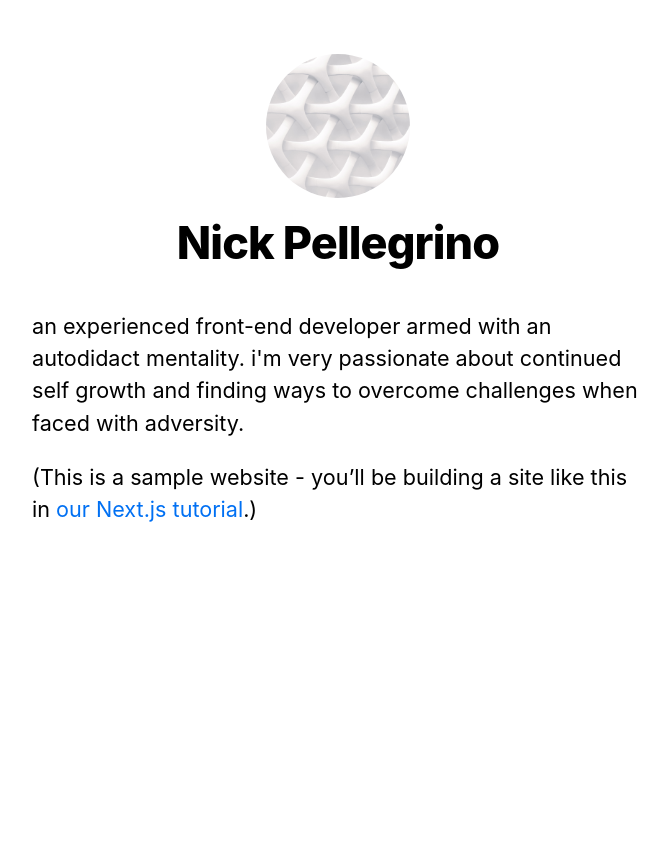
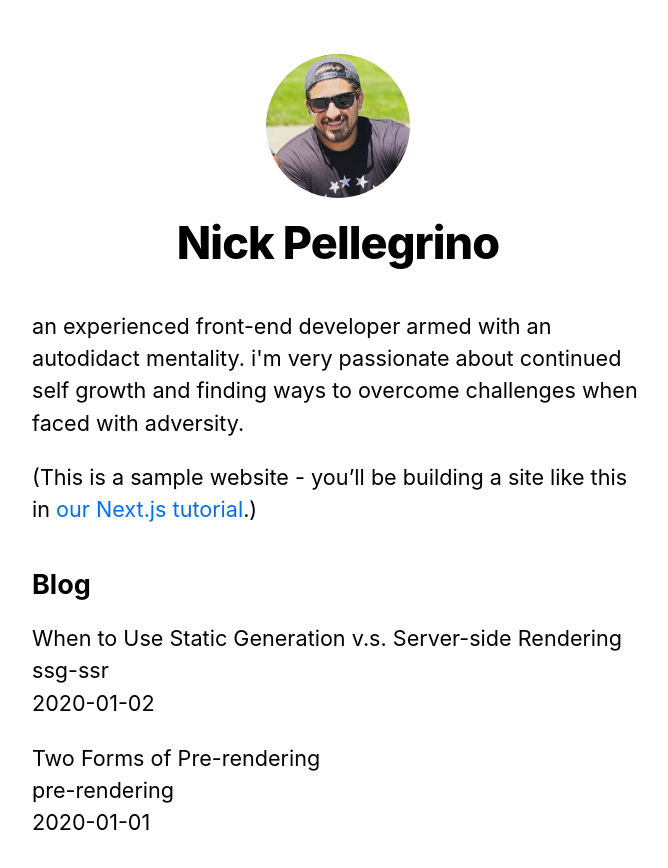
Before and after one commit to nickpellegrino/nextjs-blog, a Next.js app: page / in a window 1280 px wide. Shown: the top 868 px of the page, without its empty margins (302-970 px from the left). Before the commit the page ends 800 px from the top, so only its background shows below. Built offline with nearby package versions, Linux system fonts and the light colour scheme.

Commit message:
update profile img

```diff
--- a/pages/index.js
+++ b/pages/index.js
@@ -1,8 +1,18 @@
 import Head from 'next/head'
 import Layout, { siteTitle } from '../components/layout'
 import utilStyles from '../styles/utils.module.css'
+import { getSortedPostsData } from '../lib/posts'
 
-export default function Home() {
+export async function getStaticProps() {
+  const allPostsData = getSortedPostsData();
+  return {
+    props: {
+      allPostsData,
+    },
+  };
+}
+
+export default function Home({ allPostsData }) {
   return (
     <Layout home>
       <Head>
@@ -15,6 +25,20 @@
           <a href="https://nextjs.org/learn">our Next.js tutorial</a>.)
         </p>
       </section>
+      <section className={`${utilStyles.headingMd} ${utilStyles.padding1px}`}>
+        <h2 className={utilStyles.headingLg}>Blog</h2>
+        <ul className={utilStyles.list}>
+          {allPostsData.map(({ id, date, title }) => (
+            <li className={utilStyles.listItem} key={id}>
+              {title}
+              <br />
+              {id}
+              <br />
+              {date}
+            </li>
+          ))}
+        </ul>
+      </section>
     </Layout>
   )
 }
```
Also changed, not shown: public/images/profile.jpeg (deleted), public/images/profile.jpg.
